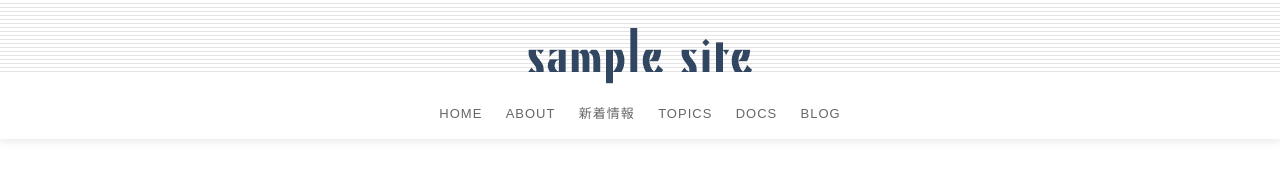
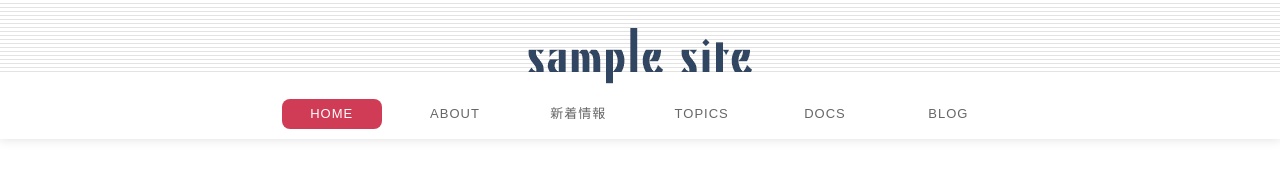
Before and after one commit to uedatakeshi/css3, a plain HTML site: page index.html in a window 1280 px wide. Drawn offline with Linux system fonts and the light colour scheme.

Commit message:
add comment

```diff
--- a/css/style.css
+++ b/css/style.css
@@ -45,8 +45,8 @@ a:link, a.visited, a.hover, a:active {
     margin: 0 10px;/* 左右隣り合ったマージンが相殺されていない気がする?*/
 }
 .global-nav .nav-item a {
-    display: inline-block;
-    width: 100%;
+    display: inline-block;/* 親となぜ同じ指定をしなければいけないのか？*/
+    width: 100px;/* ここでサイズ指定するのも違和感あるが＞なぜ親の方でしないのk？ */
     height: 30px;
     line-height: 30px;
     text-align: center;
@@ -54,7 +54,14 @@ a:link, a.visited, a.hover, a:active {
     color: #666;
     font-size: 1.3rem;
     letter-spacing: 1px;
+    transition: 0.15s;
 }
+.global-nav .nav-item.active a,
+.global-nav .nav-item a:hover {
+    background-color: #d03c56;
+    color: #fff;
+}
+
 .wrapper {
     width: 970px;
     margin: 30px auto 40px;
```
Also changed, not shown: 1 other file.
